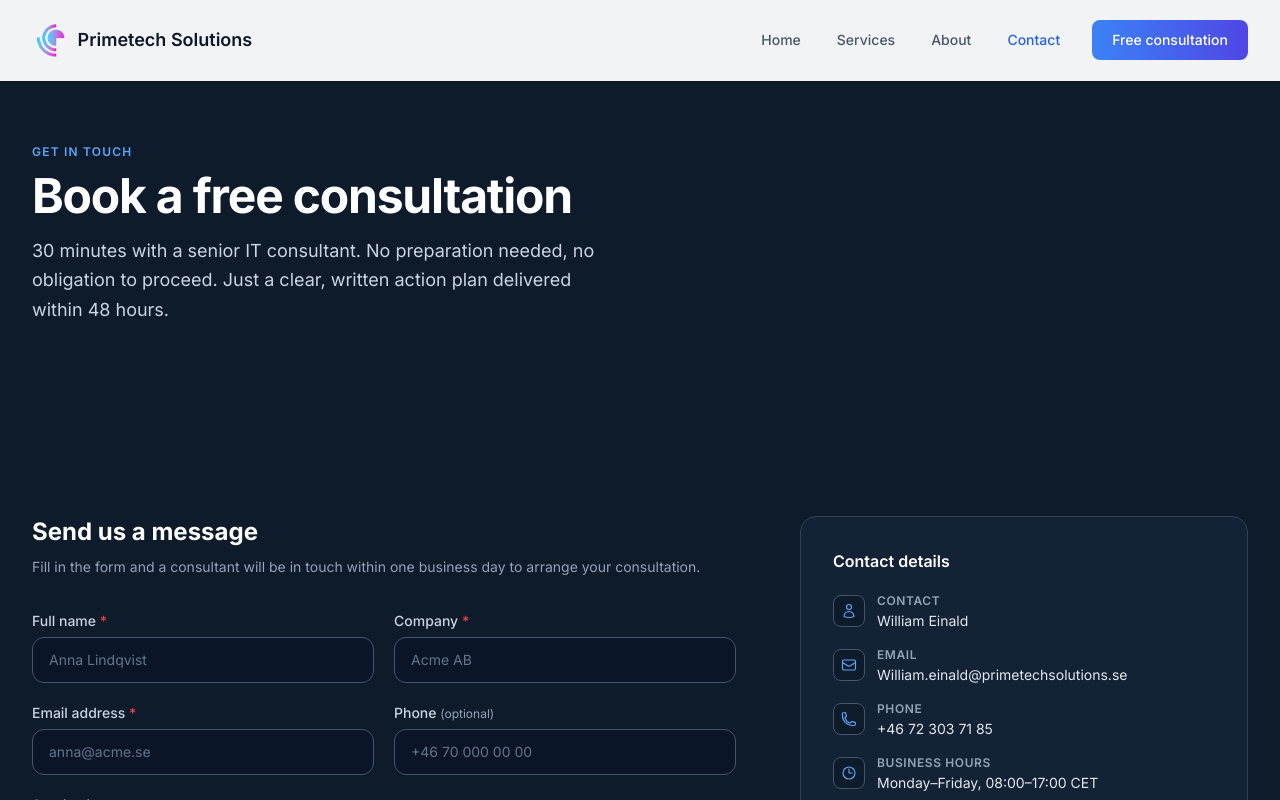
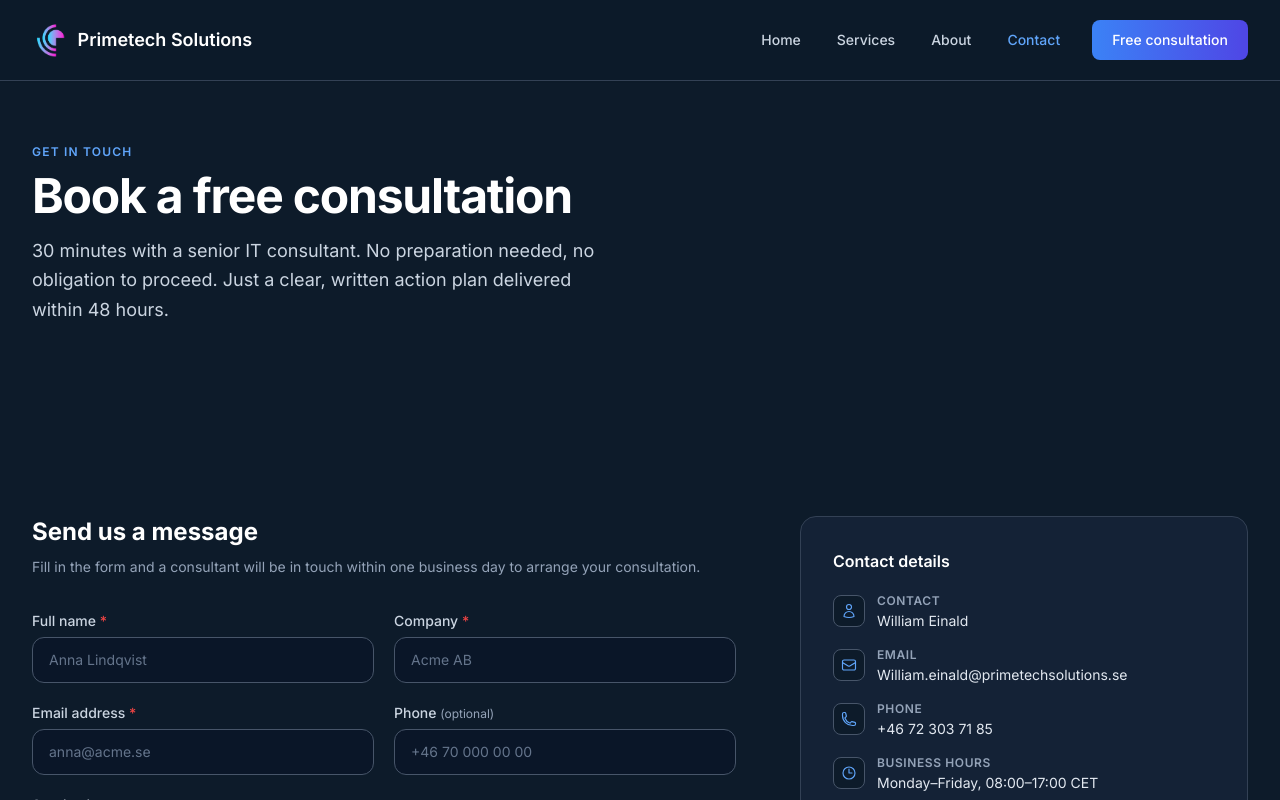
Before and after one commit to Primetechsolutionss/program, a Next.js app in the folder primetech-solutions/: page /contact in a window 1280 px wide. Shown: the top 800 px of the page. Built offline with nearby package versions, Linux system fonts and the light colour scheme.

Commit message:
Update navbar to dark navy theme on all pages
Replaced white background with bg-navy-800 on scrolled/non-home state,
updated all text, link, and mobile menu colors to match dark theme.

Co-Authored-By: Claude Sonnet 4.6 <noreply@anthropic.com>

```diff
--- a/primetech-solutions/src/components/layout/Navbar.tsx
+++ b/primetech-solutions/src/components/layout/Navbar.tsx
@@ -44,7 +44,7 @@ export default function Navbar() {
       className={`fixed top-0 left-0 right-0 z-50 transition-all duration-300 ${
         useTransparent
           ? 'bg-transparent'
-          : 'bg-white/95 backdrop-blur-sm shadow-sm border-b border-slate-100'
+          : 'bg-navy-800/95 backdrop-blur-sm shadow-sm border-b border-slate-700'
       }`}
     >
       <nav
@@ -68,7 +68,7 @@ export default function Navbar() {
             />
             <span
               className={`font-semibold text-lg leading-none transition-colors ${
-                useTransparent ? 'text-white' : 'text-slate-900'
+                useTransparent ? 'text-white' : 'text-white'
               }`}
             >
               Primetech Solutions
@@ -85,10 +85,10 @@ export default function Navbar() {
                   pathname === href
                     ? useTransparent
                       ? 'text-white font-semibold'
-                      : 'text-blue-600'
+                      : 'text-blue-400'
                     : useTransparent
                       ? 'text-white/75 hover:text-white'
-                      : 'text-slate-600 hover:text-slate-900 hover:bg-slate-50'
+                      : 'text-slate-300 hover:text-white hover:bg-navy-700'
                 }`}
                 aria-current={pathname === href ? 'page' : undefined}
               >
@@ -109,7 +109,7 @@ export default function Navbar() {
             className={`lg:hidden p-2 rounded-lg transition-colors focus-visible:outline-none focus-visible:ring-2 focus-visible:ring-blue-500 ${
               useTransparent
                 ? 'text-white hover:bg-white/10'
-                : 'text-slate-700 hover:bg-slate-100'
+                : 'text-slate-300 hover:bg-navy-700'
             }`}
             aria-label={isOpen ? 'Close navigation menu' : 'Open navigation menu'}
             aria-expanded={isOpen}
@@ -140,7 +140,7 @@ export default function Navbar() {
       {/* Mobile menu */}
       <div
         id="mobile-menu"
-        className={`lg:hidden absolute top-full left-0 right-0 bg-white border-b border-slate-100 shadow-xl transition-all duration-300 overflow-hidden ${
+        className={`lg:hidden absolute top-full left-0 right-0 bg-navy-800 border-b border-slate-700 shadow-xl transition-all duration-300 overflow-hidden ${
           isOpen ? 'max-h-screen opacity-100' : 'max-h-0 opacity-0 pointer-events-none'
         }`}
         aria-hidden={!isOpen}
@@ -153,15 +153,15 @@ export default function Navbar() {
               tabIndex={isOpen ? 0 : -1}
               className={`flex items-center px-4 py-3 rounded-xl text-sm font-medium transition-colors ${
                 pathname === href
-                  ? 'bg-blue-50 text-blue-600'
-                  : 'text-slate-700 hover:bg-slate-50'
+                  ? 'bg-navy-700 text-blue-400'
+                  : 'text-slate-300 hover:bg-navy-700'
               }`}
               aria-current={pathname === href ? 'page' : undefined}
             >
               {label}
             </Link>
           ))}
-          <div className="pt-2 border-t border-slate-100">
+          <div className="pt-2 border-t border-slate-700">
             <Link
               href="/contact"
               tabIndex={isOpen ? 0 : -1}
```
